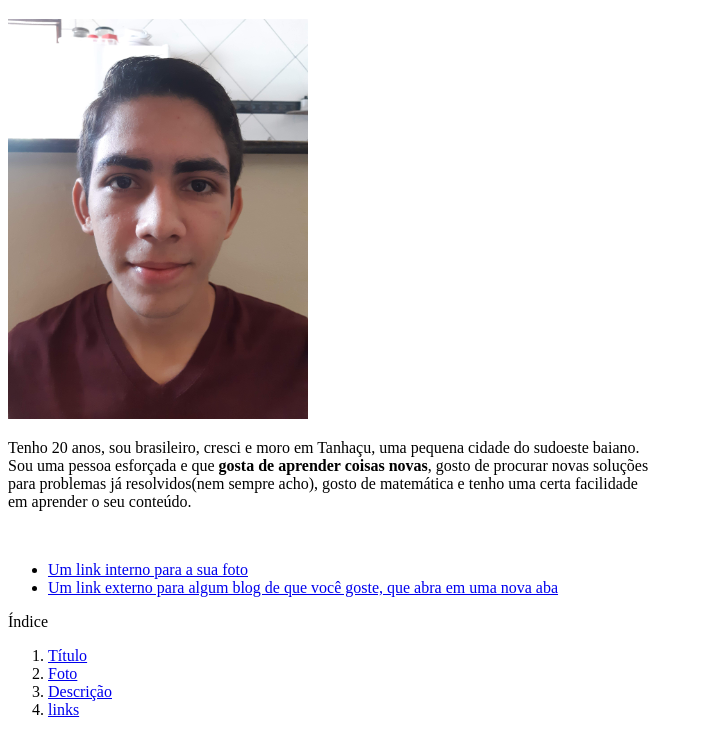
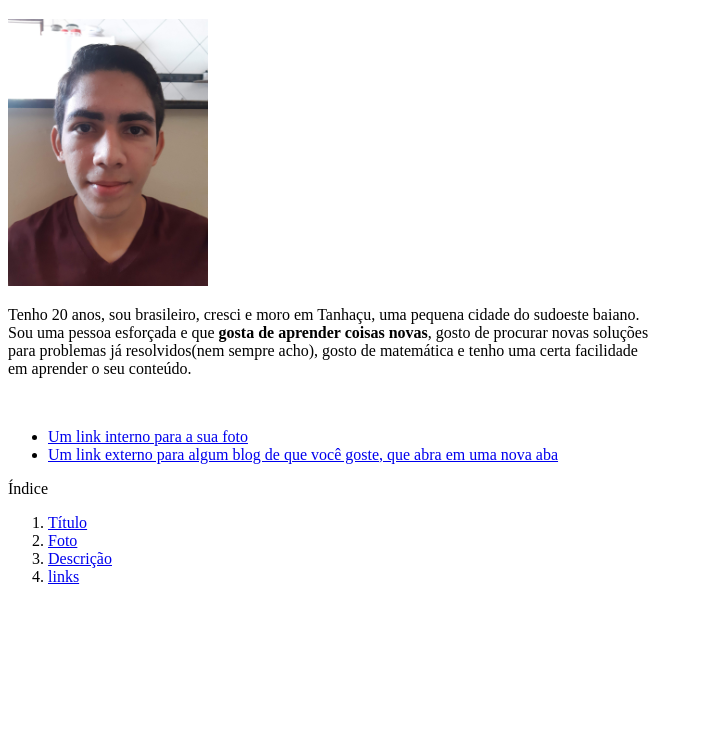
Before and after one commit to Pablo-Silva-Sousa-03/trybe-exercicios, a plain HTML site: page index.html in a window 1280 px wide. Shown: the part 61-800 px from the top of the page, without its empty margins (0-703 px from the left). Drawn offline with Linux system fonts and the light colour scheme.

Commit message:
Mundando o tamanho da foto

```diff
--- a/index.html
+++ b/index.html
@@ -8,7 +8,7 @@
 </head>
 <body>
  <h1 id="título" >Pablo Silva Sousa</h1>
- <img id="imagem" src="20210821_084016.jpg" alt="Minha foto." width="300px">
+ <img id="imagem" src="20210821_084016.jpg" alt="Minha foto." width="200px">
  <p id="descrição" >Tenho 20 anos, sou brasileiro, cresci e moro em Tanhaçu, uma pequena cidade do sudoeste baiano. <br> Sou uma pessoa esforçada e que <strong> gosta de aprender
     coisas novas</strong>, gosto de procurar novas soluções <br> para problemas já resolvidos(nem sempre acho), gosto de matemática e tenho uma certa facilidade <br>
     em aprender o seu conteúdo.  </p> <br>
```
